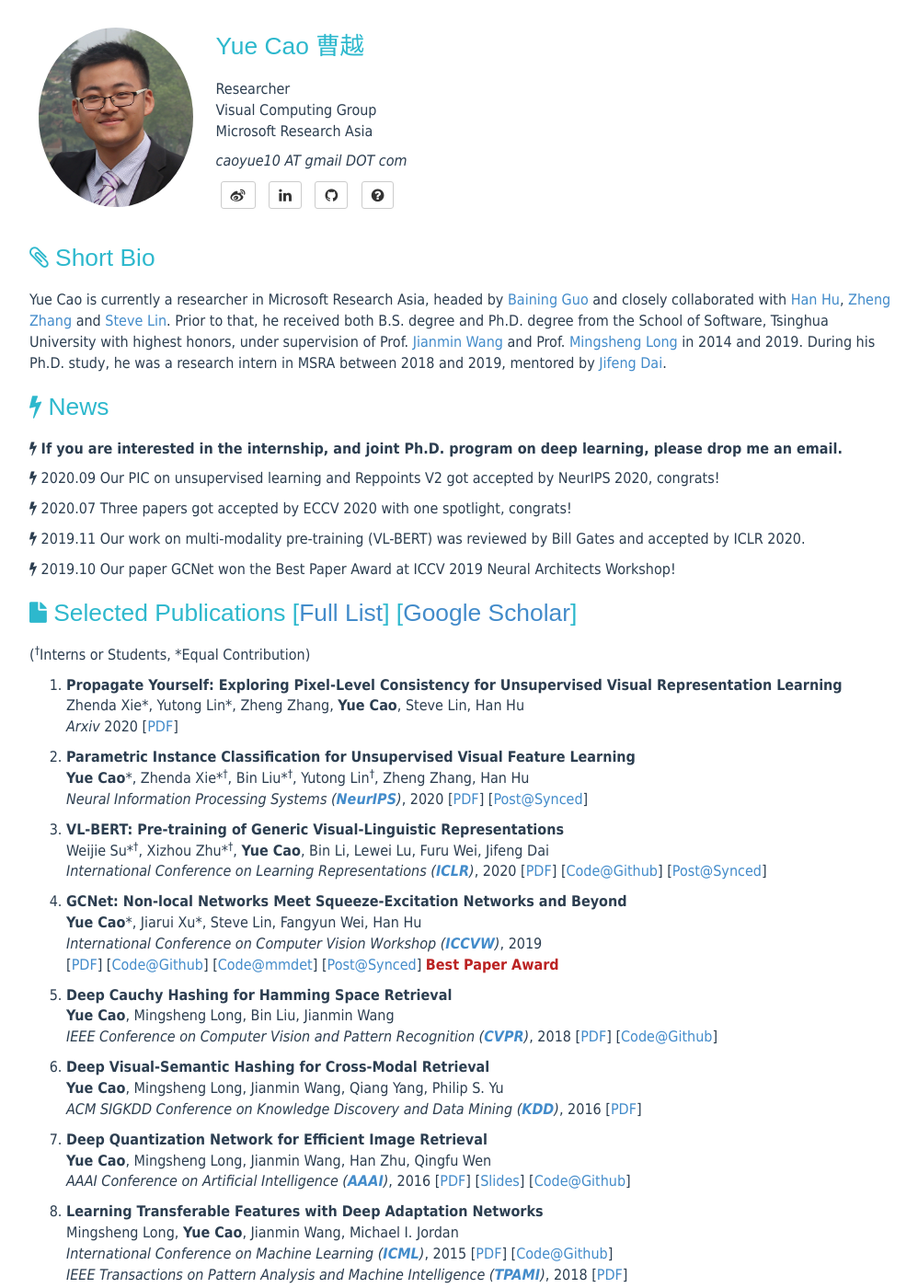
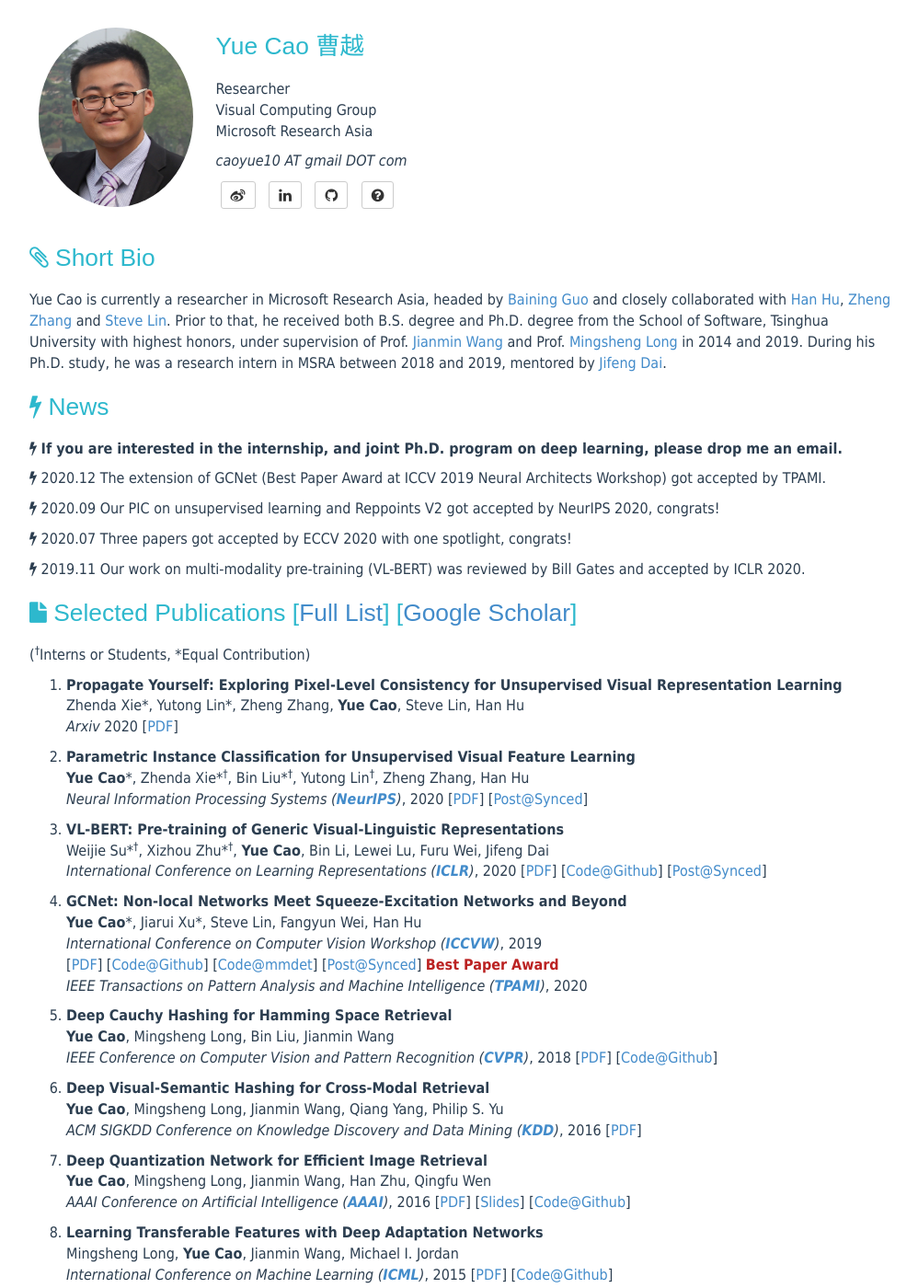
Before and after one commit to caoyue10/caoyue10.github.io, a Jekyll site: the page built from index.html, in a window 1280 px wide and 1400 px high. Shown: the whole window at 92% size, without its empty margins (138-1136 px from the left). Built offline with Jekyll 4.4.1, drawn with Linux system fonts in a browser that asks for light colours; the list of posts is cut into pages by our own code.

Commit message:
Update index.html

```diff
--- a/index.html
+++ b/index.html
@@ -23,6 +23,10 @@
     </p>
     <p>
     <i class="fa fa-bolt"></i>
+    2020.12 The extension of GCNet (Best Paper Award at ICCV 2019 Neural Architects Workshop) got accepted by TPAMI.
+    </p>
+    <p>
+    <i class="fa fa-bolt"></i>
     2020.09 Our PIC on unsupervised learning and Reppoints V2 got accepted by NeurIPS 2020, congrats!
     </p>
     <p>
@@ -32,10 +36,6 @@
     <p>
     <i class="fa fa-bolt"></i>
     2019.11 Our work on multi-modality pre-training (VL-BERT) was reviewed by Bill Gates and accepted by ICLR 2020.
-    </p>
-    <p>
-    <i class="fa fa-bolt"></i>
-    2019.10 Our paper GCNet won the Best Paper Award at ICCV 2019 Neural Architects Workshop!
     </p>
     </div>
 <div class="Publications">
@@ -66,8 +66,9 @@
 	<p><strong>GCNet: Non-local Networks Meet Squeeze-Excitation Networks and Beyond</strong><br>
             <strong>Yue Cao</strong>*, Jiarui Xu*, Steve Lin, Fangyun Wei, Han Hu<br>
             <em>International Conference on Computer Vision Workshop (<a href="http://iccv2019.thecvf.com/"><strong>ICCVW</strong></a>)</em>, 2019 <br>
-	    [<a href="https://arxiv.org/pdf/1904.11492.pdf">PDF</a>] [<a href="https://github.com/xvjiarui/GCNet">Code@Github</a>]  [<a href="https://github.com/open-mmlab/mmdetection/tree/master/configs/gcnet">Code@mmdet</a>]  [<a href="https://www.jiqizhixin.com/articles/2019-05-06-12">Post@Synced</a>] <span class="highlight"><strong>Best Paper Award</strong></span>
-            </p>
+	    [<a href="https://arxiv.org/pdf/1904.11492.pdf">PDF</a>] [<a href="https://github.com/xvjiarui/GCNet">Code@Github</a>]  [<a href="https://github.com/open-mmlab/mmdetection/tree/master/configs/gcnet">Code@mmdet</a>]  [<a href="https://www.jiqizhixin.com/articles/2019-05-06-12">Post@Synced</a>] <span class="highlight"><strong>Best Paper Award</strong></span><br>
+            <em>IEEE Transactions on Pattern Analysis and Machine Intelligence (<a href="https://www.computer.org/web/tpami"><strong>TPAMI</strong></a>)</em>, 2020
+	</p>
       </li>
       <li>
 	<p><strong>Deep Cauchy Hashing for Hamming Space Retrieval</strong><br>
```
